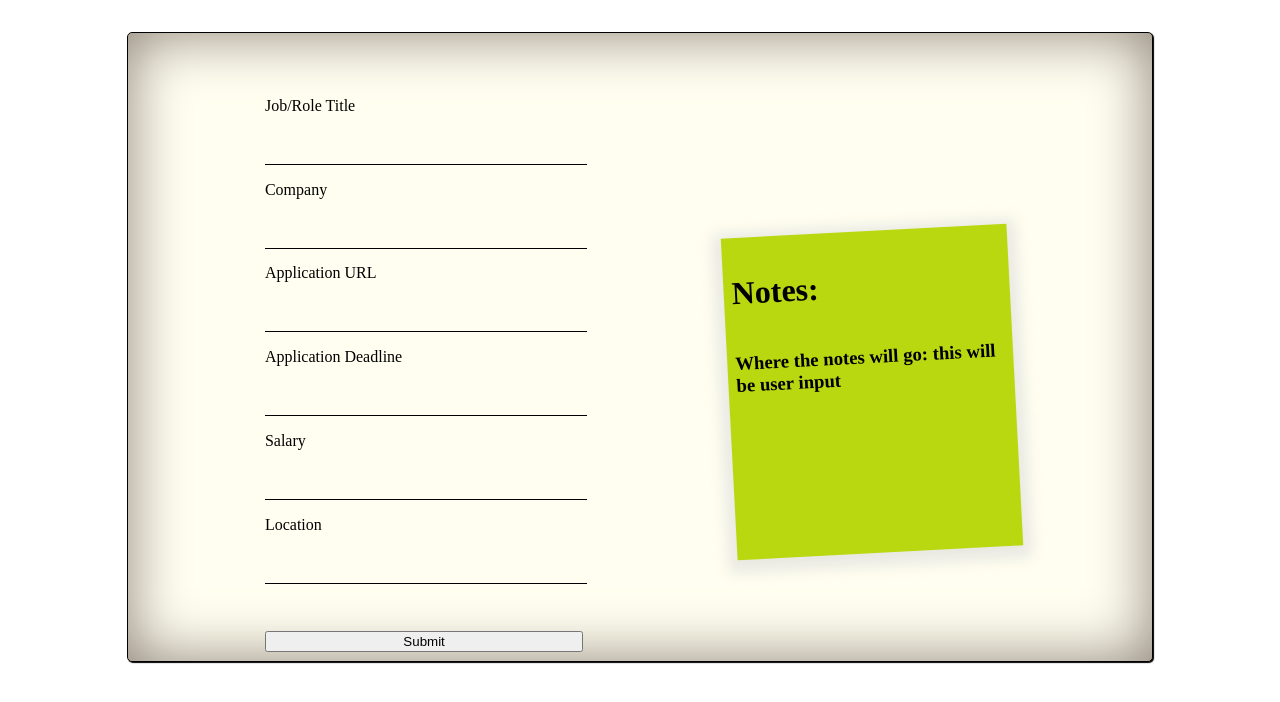
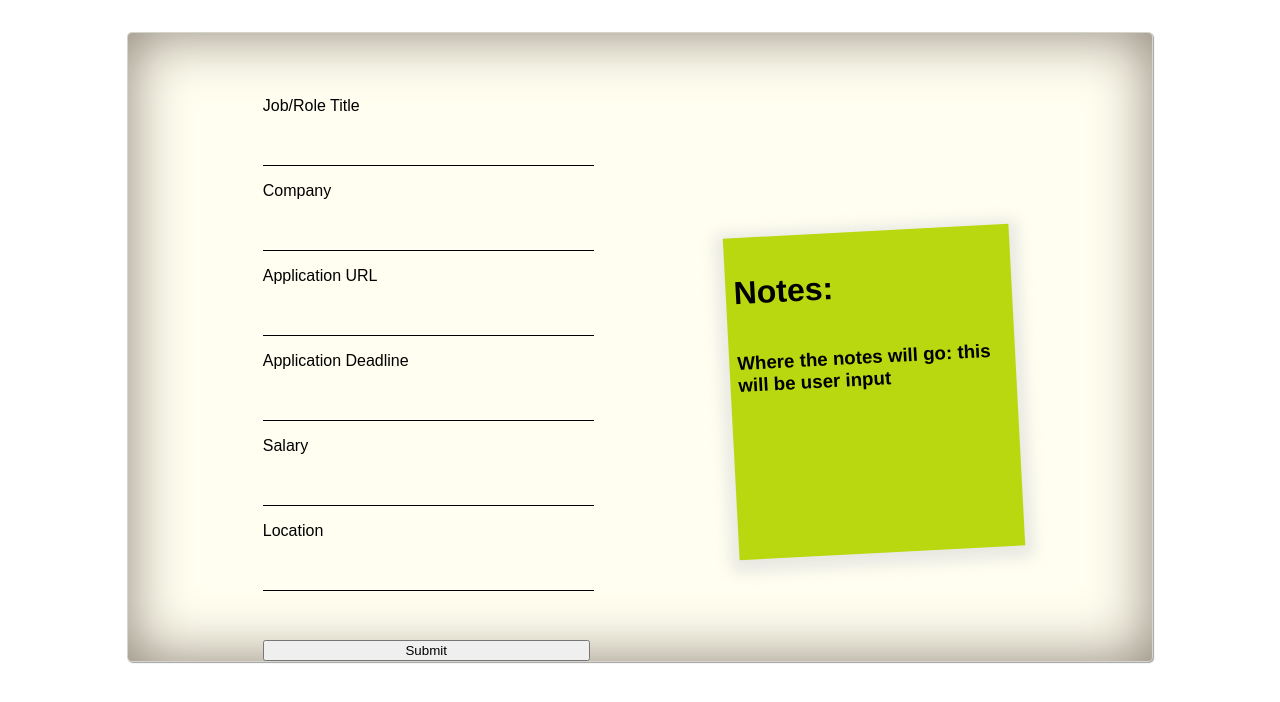
Before and after one commit to Team-CAPP/Career-Compass, a React (Create React App) app: page / in a window 1280 px wide. Shown: the top 702 px of the page. Built offline with nearby package versions, Linux system fonts and the light colour scheme.

Commit message:
making initial set up for tomorrow.  Login page

```diff
--- a/client/App.jsx
+++ b/client/App.jsx
@@ -4,6 +4,7 @@ import Notes from './components/Notes';
 
 function App() {
   return (
+    //needs to implement React router to serve login then main application. And Form on button click
     <div className='App'>
       <div className='Form-Container'>
         <AppForm></AppForm>
--- a/client/index.css
+++ b/client/index.css
@@ -1,7 +1,7 @@
 .Form-Container {
   display: flex;
   flex-direction: row;
-  border: 1px solid black;
+  border: 1px solid rgba(105, 105, 105, 0.284);
   border-radius: 5px;
   justify-content: space-around;
   width: 70%;
@@ -15,9 +15,10 @@
   transform: translate(-50%, 0);
   margin: 2em 0;
   padding: 4em;
-  box-shadow: 1px 1px 1px black, 0 0 60px #8b8075 inset;
+  box-shadow: 1px 1px 1px rgba(60, 59, 59, 0.47), 0 0 60px #8b8075 inset;
   background: #fffef0;
   filter: url(#wavy2);
+  font-family: Arial, Helvetica, sans-serif;
 }
 
 .Field-Container {
@@ -28,6 +29,7 @@
 .Field-Container label {
   display: block;
   margin-bottom: 5%;
+  font-size: medium;
 }
 
 .Field-Container input {
@@ -39,6 +41,10 @@
   background: transparent;
   border: none;
   border-bottom: 1px solid #000000;
+}
+
+input[type='text']:focus {
+  outline: none;
 }
 
 .Notes-Container {
```
Also changed, not shown: client/components/Login.jsx (added).
